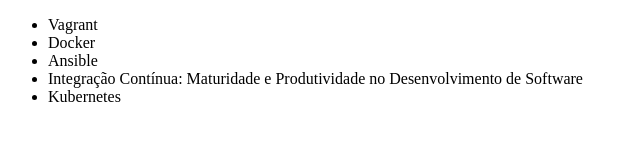
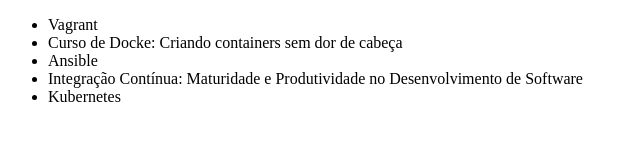
Before and after one commit to FeGodoi/Aula_Alura_Git, a plain HTML site: page index.html in a window 1280 px wide. Shown: the whole page, without its empty margins (0-640 px from the left). Drawn offline with Linux system fonts and the light colour scheme.

Commit message:
Atualizando nom do curso de docker

```diff
--- a/index.html
+++ b/index.html
@@ -7,7 +7,7 @@
 <body>
 	<ul>
 		<li>Vagrant</li>
-		<li>Docker</li>
+		<li>Curso de Docke: Criando containers sem dor de cabeça</li>
 		<li>Ansible</li>
 		<li>Integração Contínua: Maturidade e Produtividade no Desenvolvimento de Software</li>
 		<li>Kubernetes</li>
```
